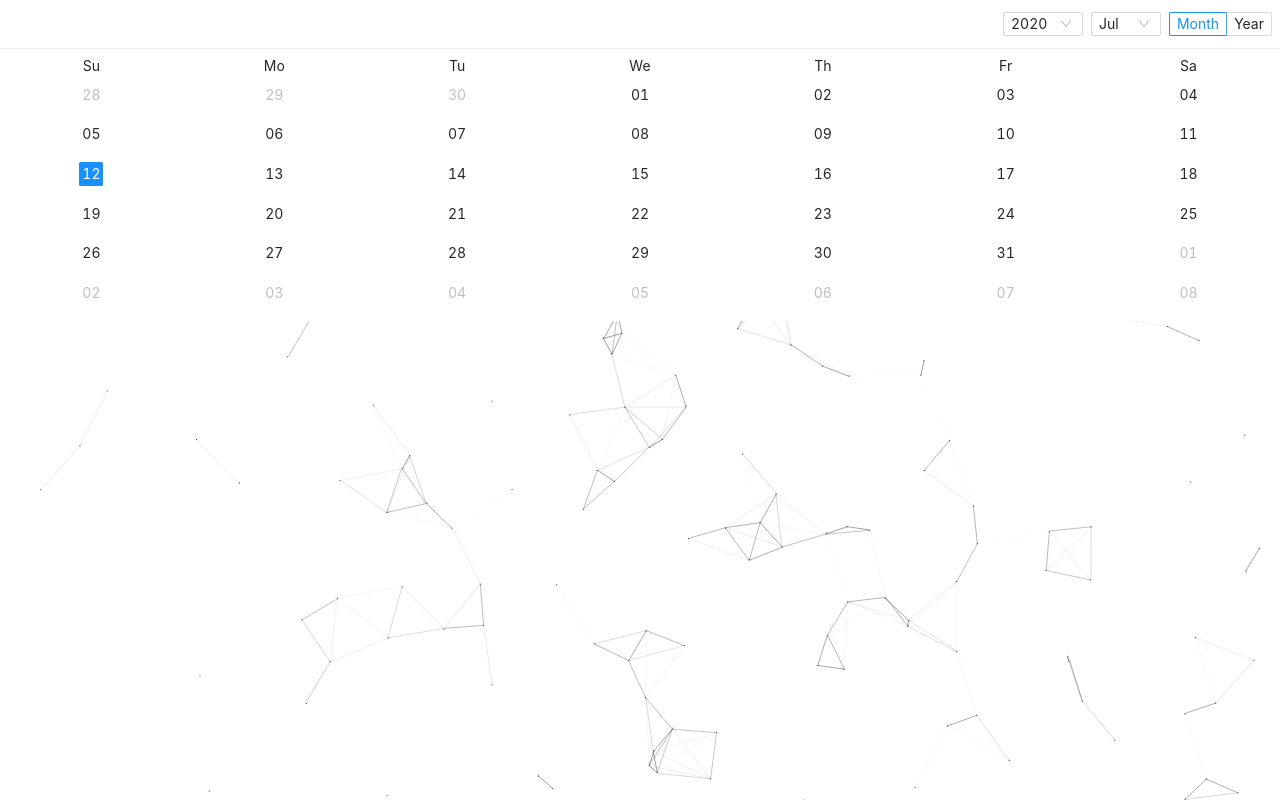
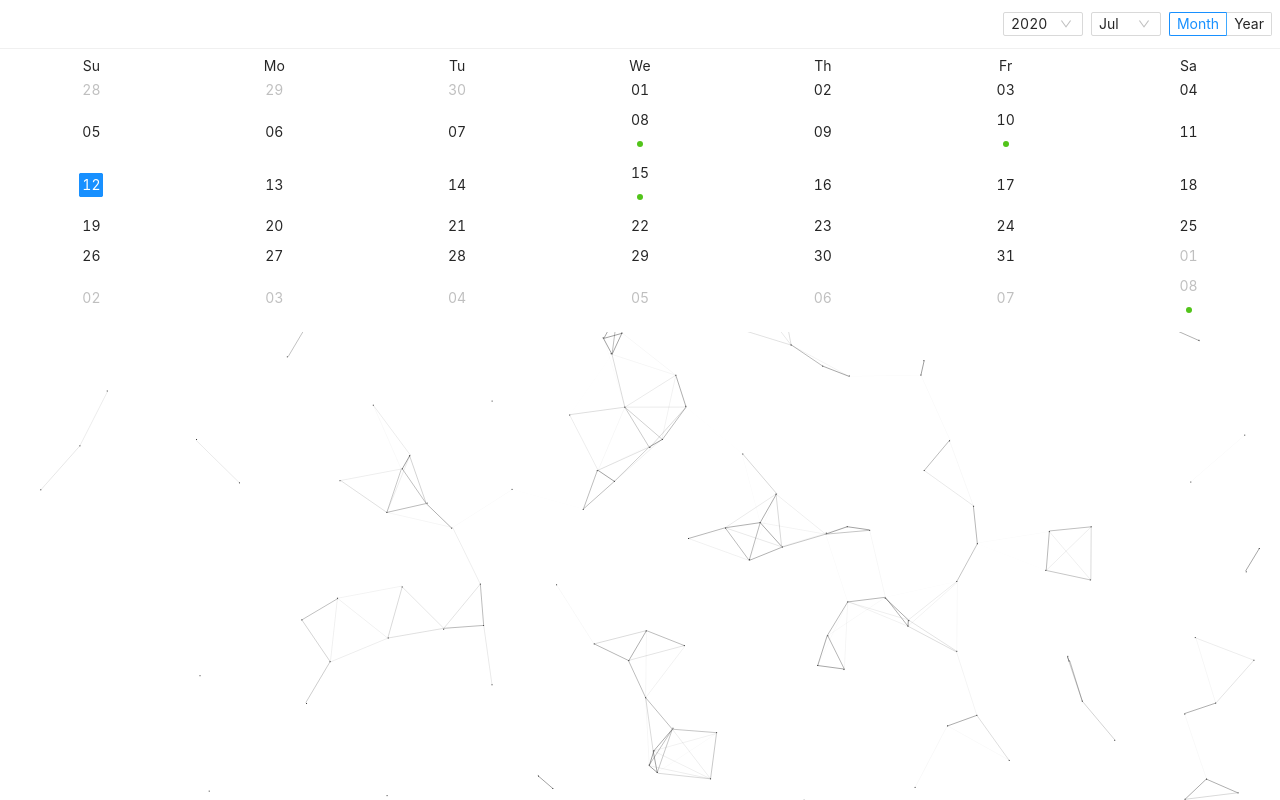
Before and after one commit to hus0210/react-demo, a React (Create React App) app: page /home in a window 1280 px wide. Built offline with nearby package versions, Linux system fonts and the light colour scheme.

Commit message:
add 404 page

```diff
--- a/src/pages/home/home.jsx
+++ b/src/pages/home/home.jsx
@@ -1,4 +1,5 @@
 import React from 'react';
+import './home.css'
 import { Row, Col, Calendar, Badge, Modal } from 'antd';
 
 export default class Home extends React.Component {
@@ -37,7 +38,11 @@ export default class Home extends React.Component {
 
     dateCellRender(value) {
         var listData = this.getListData(value);
+
+        if (listData.length !== 0) {
             return (
+                <>
+                    <Badge status='success'/>
                     <Modal title="Detail" visible={this.state.visible[value]}>
                         <ul className="events">
                             {listData.map(item => (
@@ -47,7 +52,9 @@ export default class Home extends React.Component {
                             ))}
                         </ul>
                     </Modal>
+                </>
             );
+        }
     }
 
     onSelect(value) {
--- /dev/null
+++ b/src/pages/notFound/notFound.jsx
@@ -0,0 +1,17 @@
+import React from 'react';
+import './notFound.css'
+import { Result, Button } from 'antd';
+
+export default class NotFound extends React.Component {
+    render() {
+        return (
+            <>
+                <Result status="404" title="404" subTitle="Sorry, the page you visited does not exist." extra={
+                    <Button type="primary" href="/">
+                        Log in
+                    </Button>
+                } />
+            </>
+        );
+    }
+}
--- a/src/pages/route.jsx
+++ b/src/pages/route.jsx
@@ -1,8 +1,10 @@
 import React from 'react';
-import {BrowserRouter, Switch, Route} from 'react-router-dom';
+import { BrowserRouter, Switch, Route} from 'react-router-dom';
 import Login from './login/login.jsx'
 import Home from './home/home.jsx'
 import SignIn from './signin/signin.jsx'
+import NofFound from './notFound/notFound.jsx'
+
 
 export default class Router extends React.Component {
     render() {
@@ -13,6 +15,7 @@ export default class Router extends React.Component {
                         <Route exact path="/" component={Login} />
                         <Route exact path="/home" component={Home} />
                         <Route exact path="/signin/:class" component={SignIn} />
+                        <Route exact path="*" component={NofFound} />
                     </Switch>
                 </BrowserRouter>
             </>
```
Also changed, not shown: src/pages/notFound/notFound.css (added). Lines whose indentation alone changed are shown as unchanged.
